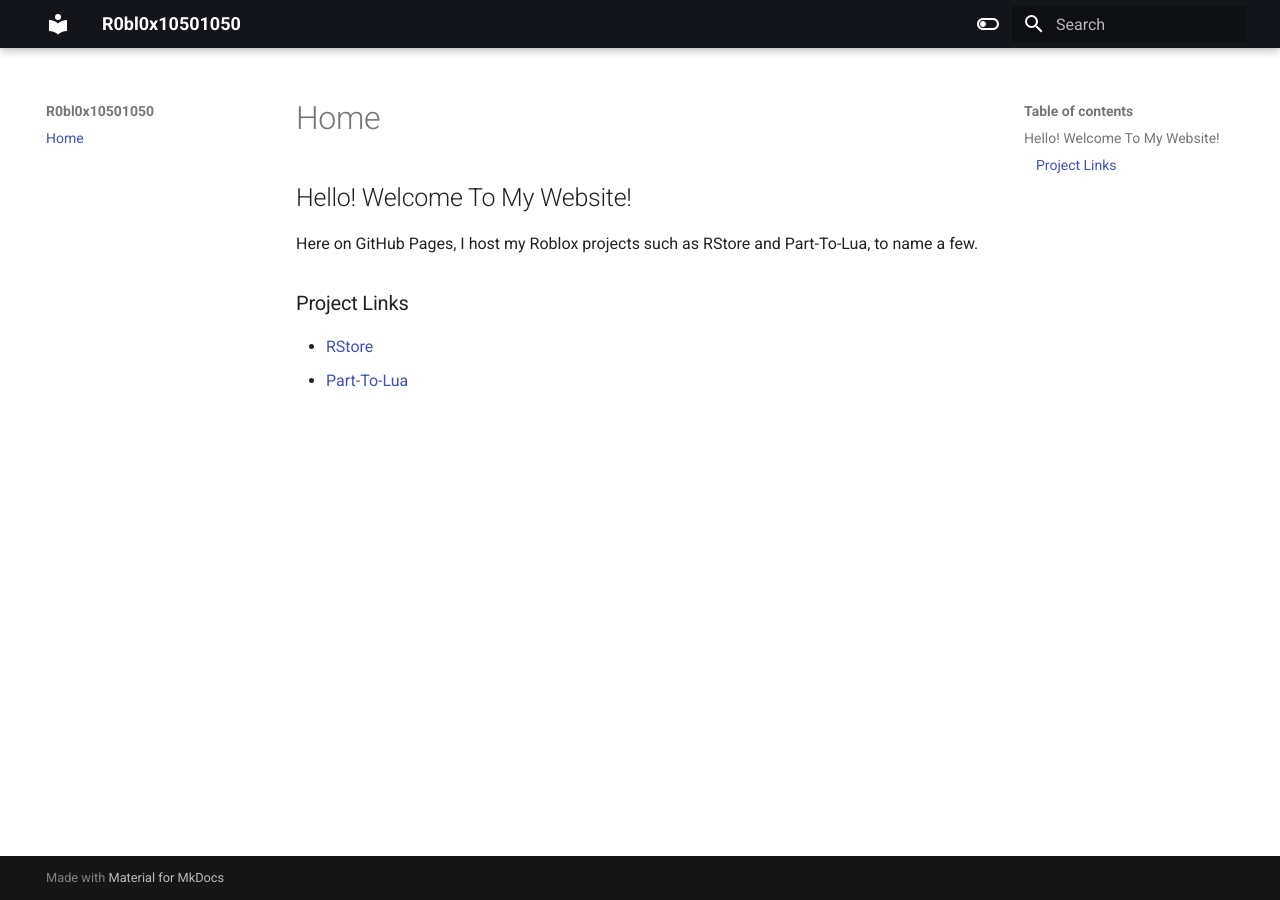
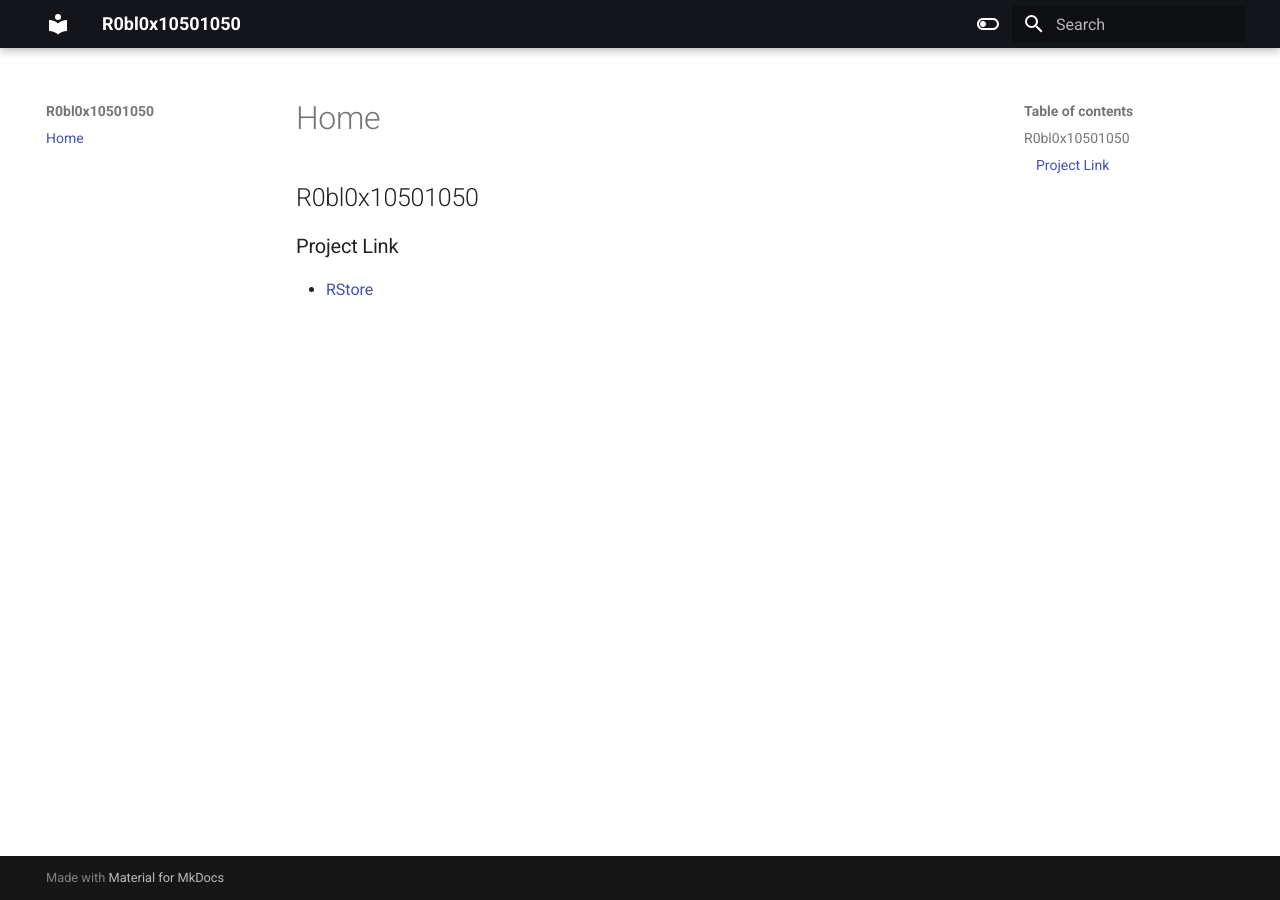
Before and after one commit to R0bl0x10501050/r0bl0x10501050.github.io, an MkDocs documentation site: the page built from docs/index.md, in a window 1280 px wide. Built offline with MkDocs 1.6.1 and Material for MkDocs 9.7.7, drawn with Linux system fonts in a browser that asks for light colours.

Commit message:
Update index.md

```diff
--- a/docs/index.md
+++ b/docs/index.md
@@ -1,7 +1,4 @@
-## Hello! Welcome To My Website!
+## R0bl0x10501050
 
-Here on GitHub Pages, I host my Roblox projects such as RStore and Part-To-Lua, to name a few.
-
-### Project Links
-* [RStore](https://r0bl0x10501050.github.io/RStore/)
-* [Part-To-Lua](https://r0bl0x10501050.github.io/Part-To-Lua/)
+### Project Link
+* [RStore](https://r0bl0x10501050.github.io/Roblox/)
```
